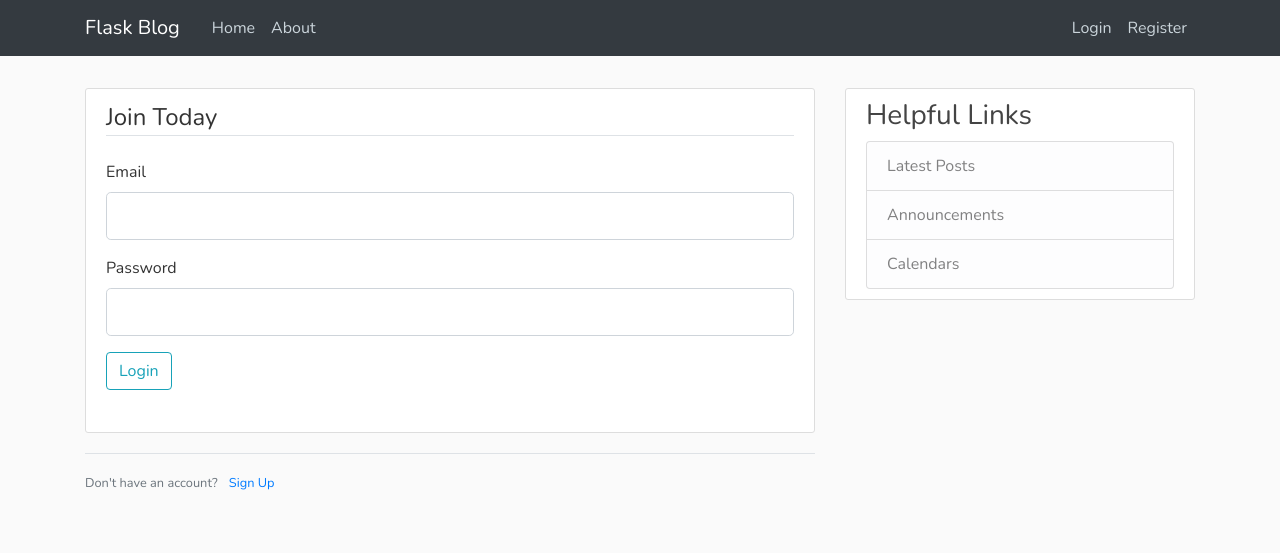
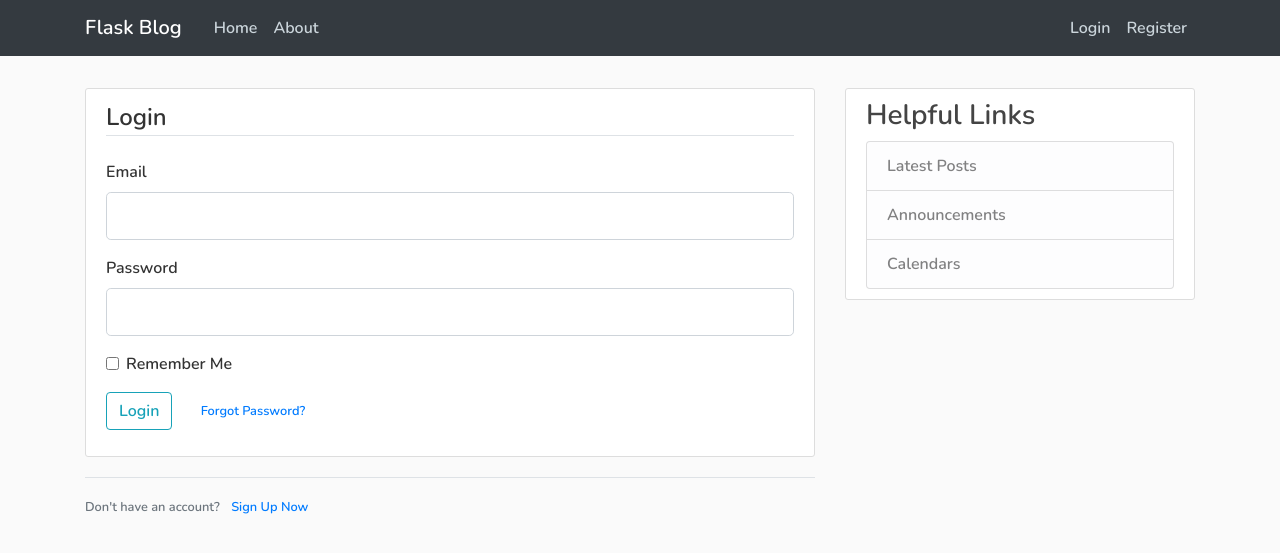
Before and after one commit to Benneee/flask_play, a Flask app: page /login in a window 1280 px wide. Shown: the top 553 px of the page. Run offline with Flask 2, Linux system fonts and the light colour scheme; some libraries are stand-ins or nearby versions.

Commit message:
Feat: added form validation and post method handling

```diff
--- a/app.py
+++ b/app.py
@@ -1,4 +1,4 @@
-from flask import Flask, render_template, url_for
+from flask import Flask, render_template, url_for, flash, redirect
 from forms import RegistrationForm, LoginForm
 
 app = Flask(__name__)
@@ -42,12 +42,22 @@ def home():
 def about():
     return render_template('about.html', title=title)
 
-@app.route('/register')
+@app.route('/register', methods=['GET', 'POST'])
 def register():
     form = RegistrationForm()
+    # Validation
+    if form.validate_on_submit():
+        flash(f'Account created for {form.username.data}!', 'success')
+        return redirect(url_for('home'))
     return render_template('register.html', title='Register', form=form)
 
-@app.route('/login')
+@app.route('/login', methods=['GET', 'POST'])
 def login():
     form = LoginForm()
+    if form.validate_on_submit():
+        if form.email.data == 'admin@blog.com' and form.password.data == 'password':
+            flash('Login successful!', 'success')
+            return redirect(url_for('home'))
+        else:
+            flash('Login unsuccessful. Please check username and password', 'danger')
     return render_template('login.html', title='Login', form=form)
--- a/forms.py
+++ b/forms.py
@@ -6,7 +6,7 @@ class RegistrationForm(FlaskForm):
     username = StringField('Username', validators=[DataRequired(), Length(min=2, max=20)])
     email = StringField('Email', validators=[DataRequired(), Email()])
     password = PasswordField('Password', validators=[DataRequired()])
-    confirm_password = PasswordField('ConfirmPassword', validators=[DataRequired(), EqualTo('password')])
+    confirm_password = PasswordField('Confirm Password', validators=[DataRequired(), EqualTo('password', message='Passwords must match')])
     submit = SubmitField('Sign Up')
 
 
--- a/templates/layout.html
+++ b/templates/layout.html
@@ -18,14 +18,14 @@
     <link
       rel="stylesheet"
       type="text/css"
-      href="{{ url_for('static', filename='main.css')  }}"
+      href="{{ url_for('static', filename='main.css') }}"
     />
 
     <!-- Google Fonts link -->
     <link rel="preconnect" href="https://fonts.googleapis.com" />
     <link rel="preconnect" href="https://fonts.gstatic.com" crossorigin />
     <link
-      href="https://fonts.googleapis.com/css2?family=Nunito:wght@400;600&display=swap"
+      href="https://fonts.googleapis.com/css2?family=Nunito:wght@600&display=swap"
       rel="stylesheet"
     />
 
@@ -75,7 +75,13 @@
     <main role="main">
       <div class="container">
         <div class="row">
-          <div class="col-md-8">{% block content %}{% endblock content %}</div>
+          <div class="col-md-8">
+            {% with messages = get_flashed_messages(with_categories = true) %}
+            {% if messages %} {% for category, message in messages %}
+            <div class="alert alert-{{ category }}">{{ message }}</div>
+            {% endfor %} {% endif %} {% endwith %} {% block content %}{%
+            endblock content %}
+          </div>
           <div class="col-md-4">
             <div class="content-section">
               <h3>Helpful Links</h3>
@@ -111,5 +117,10 @@
       integrity="sha384-JjSmVgyd0p3pXB1rRibZUAYoIIy6OrQ6VrjIEaFf/nJGzIxFDsf4x0xIM+B07jRM"
       crossorigin="anonymous"
     ></script>
+    <script>
+      setTimeout(function() {
+        $('.alert').remove();
+      }, 5000);
+    </script>
   </body>
 </html>
--- a/templates/login.html
+++ b/templates/login.html
@@ -4,29 +4,59 @@
     <!-- To add a CSRF: Cross-Site-Request-Forgery token -->
     {{ form.hidden_tag() }}
     <fieldset class="form-group">
-      <legend class="border-bottom mb-4">Join Today</legend>
+      <legend class="border-bottom mb-4">Login</legend>
 
       <div class="form-group">
-        {{ form.email.label(class="form-control-label") }} {{
-        form.email(class="form-control form-control-lg") }}
+        {{ form.email.label(class="form-control-label") }}
+          {% if form.email.errors %}
+          {{ form.email(class="form-control form-control-lg is-invalid") }}
+          <div class="invalid-feedback">
+            {% for error in form.email.errors %}
+                <span> {{ error }} </span>
+            {% endfor %}
+          </div>
+
+        {% else %}
+          {{ form.email(class="form-control form-control-lg") }}
+        {% endif %}
       </div>
 
       <div class="form-group">
-        {{ form.password.label(class="form-control-label") }} {{
-        form.password(class="form-control form-control-lg") }}
+        {{ form.password.label(class="form-control-label") }}
+          {% if form.password.errors %}
+          {{ form.password(class="form-control form-control-lg is-invalid") }}
+          <div class="invalid-feedback">
+            {% for error in form.password.errors %}
+                <span> {{ error }} </span>
+            {% endfor %}
+          </div>
+
+        {% else %}
+          {{ form.password(class="form-control form-control-lg") }}
+        {% endif %}
       </div>
 
-      <div class="form-group">
-        {{ form.submit(class="btn btn-outline-info") }}
+      <div class="form-check">
+          {{ form.remember(class="form-check-input") }}
+          {{ form.remember.label(class="form-check-label") }}
       </div>
     </fieldset>
+
+    <div class="form-group">
+        {{ form.submit(class="btn btn-outline-info") }}
+
+        <small class="text-muted ml-4">
+            <a href="#">Forgot Password?</a>
+          </small>
+      </div>
+
   </form>
 </div>
 
 <div class="border-top pt-3">
   <small class="text-muted">
     Don't have an account?
-    <a href="{{ url_for('register') }}" class="ml-2">Sign Up</a>
+    <a href="{{ url_for('register') }}" class="ml-2">Sign Up Now</a>
   </small>
 </div>
 {% endblock content %}
```
Also changed, not shown: templates/register.html (+51 -11 lines).
